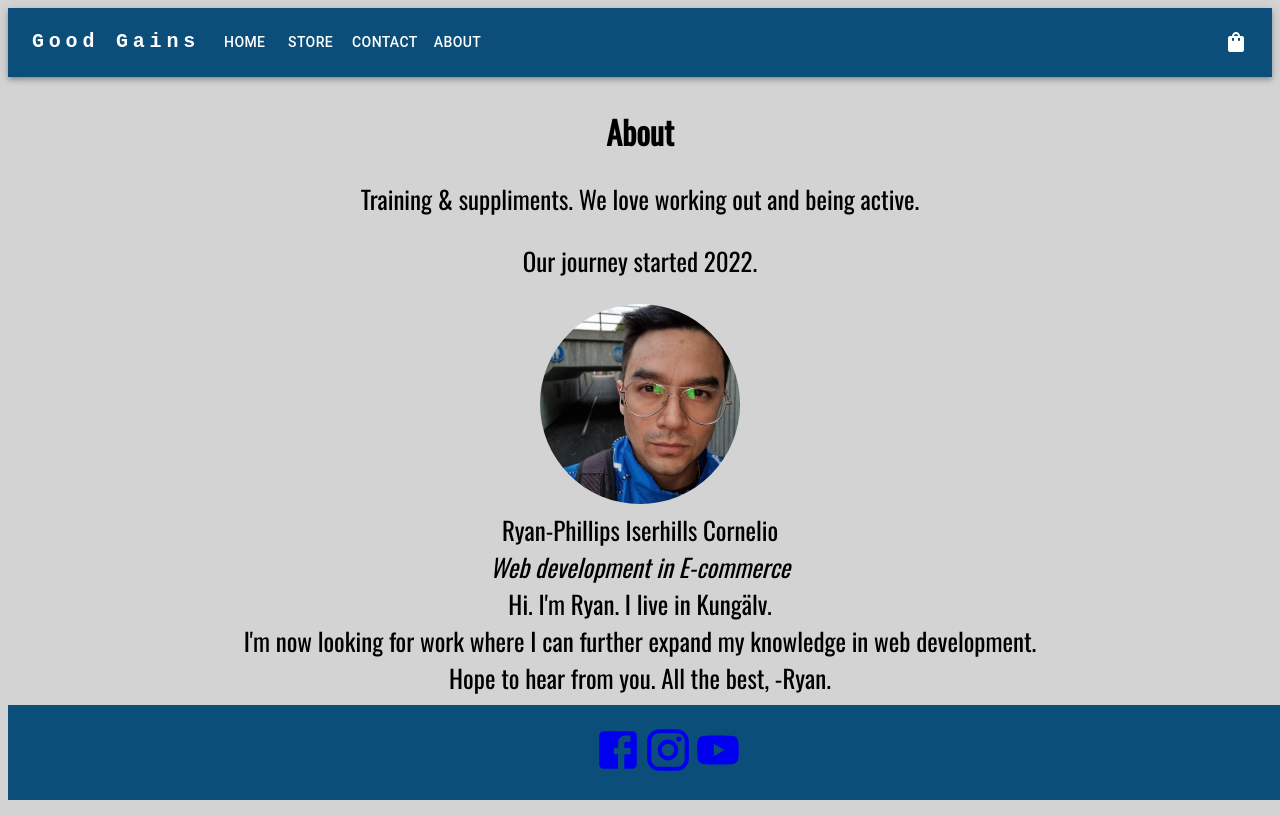
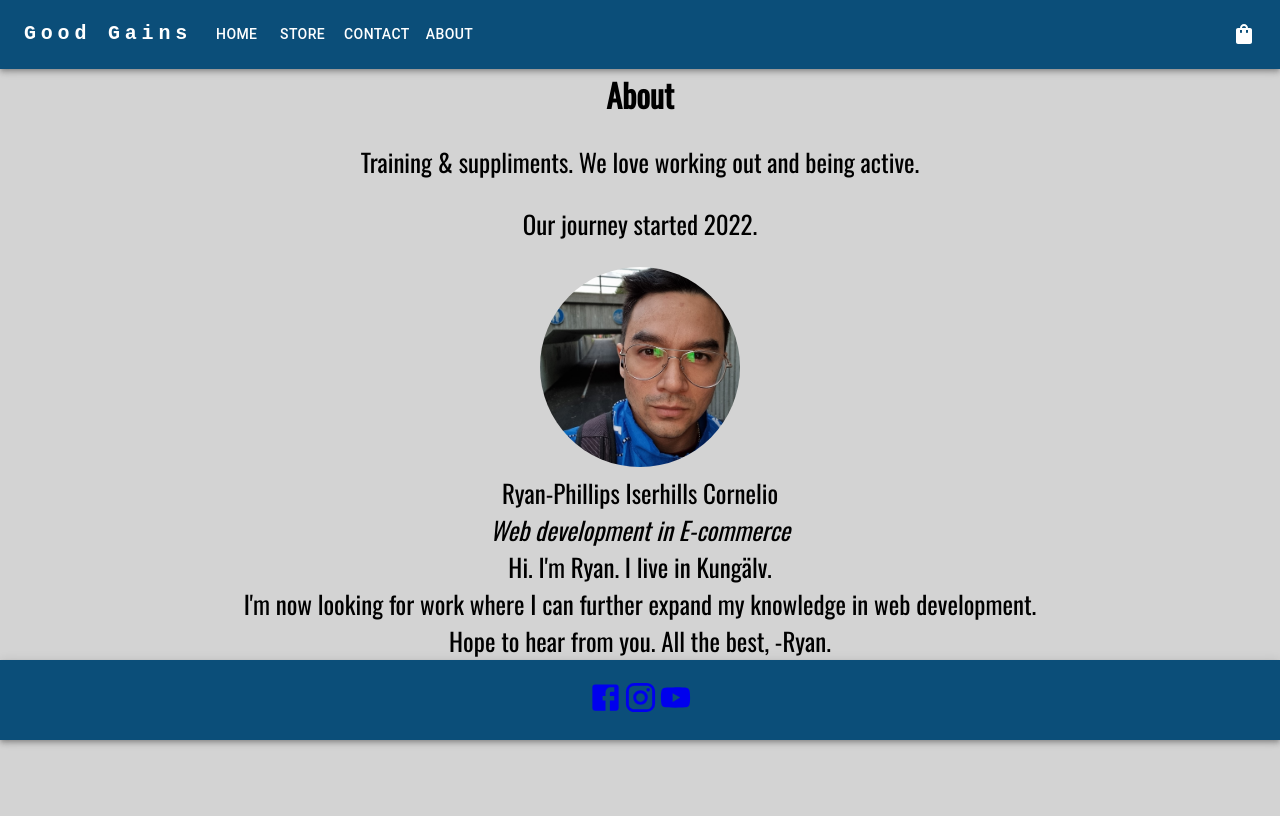
Before and after one commit to TechWithRyan/vite-shop, a React (Vite) app: page /about in a window 1280 px wide. Built offline with nearby package versions, Linux system fonts and the light colour scheme.

Commit message:
footer done

```diff
--- a/src/App.jsx
+++ b/src/App.jsx
@@ -7,8 +7,11 @@ import Contact from './component/contact'
 import About from './component/about'
 import Footer from './component/footer'
 
+
 function App() {
   return (
+    <>
+
     <div>
       <Navbar />
       <Routes>
@@ -18,9 +21,10 @@ function App() {
         <Route path="/contact" element={<Contact />} />
         <Route path="/about" element={<About />} />
       </Routes>
+    </div>
     <Footer />
-    </div>
 
+    </>
   );
 }
 
--- a/src/component/about.jsx
+++ b/src/component/about.jsx
@@ -6,7 +6,7 @@ import Max from '../../images/ryan.jpg'
 
 function About() {
     return (
-<div className="product">
+<div className="about-container">
             <h1>About</h1>
 
 
--- a/src/component/contact.jsx
+++ b/src/component/contact.jsx
@@ -4,7 +4,7 @@ import './index.scss'
 
 function Contact() {
     return (
-        <div className="product">
+        <div className="contact-container">
             <h1>Contact</h1>
         <Card variant="outlined">
 
--- a/src/component/footer.jsx
+++ b/src/component/footer.jsx
@@ -3,22 +3,36 @@ import './index.scss'
 import FacebookIcon from '@mui/icons-material/Facebook';
 import InstagramIcon from '@mui/icons-material/Instagram';
 import YouTubeIcon from '@mui/icons-material/YouTube';
+import AppBar from '@mui/material/AppBar';
+import Container from '@mui/material/Container';
+
 
 function Footer() {
   return (
-    <div className="footer">
-        <div className="socials">
+
+
+    <AppBar sx={{ background: '#0B4E79' }}
+    position="static"
+    justify-content="center"
+    justify-items="center"
+    height="40px"
+    >
+      <Container className="footer">
+
+
         <a href="/">
-            <FacebookIcon sx={{ fontSize: 50 }} />
+            <FacebookIcon sx={{ fontSize: 35 }} />
         </a>
         <a href="/">
-            <InstagramIcon sx={{ fontSize: 50 }} />
+            <InstagramIcon sx={{ fontSize: 35 }} />
         </a>
         <a href="/">
-            <YouTubeIcon sx={{ fontSize: 50 }} />
+            <YouTubeIcon sx={{ fontSize: 35 }} />
         </a>
-        </div>
-    </div>
+
+      </Container>
+    </AppBar>
+
   )
 }
 
--- a/src/component/index.scss
+++ b/src/component/index.scss
@@ -20,10 +20,22 @@ a:hover {
 }
 
 .product {
-    padding: 10px;
+    padding: 50px;
     margin: 0 auto;
     align-items: center;
     justify-content: center;
+}
+
+.about-container{
+    padding: 50px;
+    margin: 0 auto;
+    align-items: center;
+    justify-content: center;
+    height: 70vh;
+}
+
+.contact-container{
+    height: 80vh;
 }
 
 h1{
@@ -36,6 +48,7 @@ body{
     font-family: 'Oswald', sans-serif;
     min-height: 100vh;
     width: auto;
+    margin: 0;
 }
 
 img{
@@ -51,27 +64,21 @@ img{
 .container{
     height: auto;
     font-size: 25px;
-    margin: 0 auto;
     text-align: center;
-    margin: 0 auto;
 }
 
 .headLine-about{
     text-align: center;
-
 }
 
 .headLine-contact{
     text-align: center;
-
 }
 
 .footer{
     background-color: #0B4E79;
-    height: auto;
     text-align: center;
     padding: 20px;
+    bottom: 0;
     width: 100%;
-    position: fixed;
-    bottom: 0;
 }
--- a/src/component/navbar.jsx
+++ b/src/component/navbar.jsx
@@ -32,7 +32,7 @@ function index() {
 
   return (
 
-    <AppBar position="static" sx={{ background: '#0B4E79' }}>
+    <AppBar position="absolute" sx={{ background: '#0B4E79' }}>
       <Container maxWidth="xl">
         <Toolbar disableGutters>
 
```
